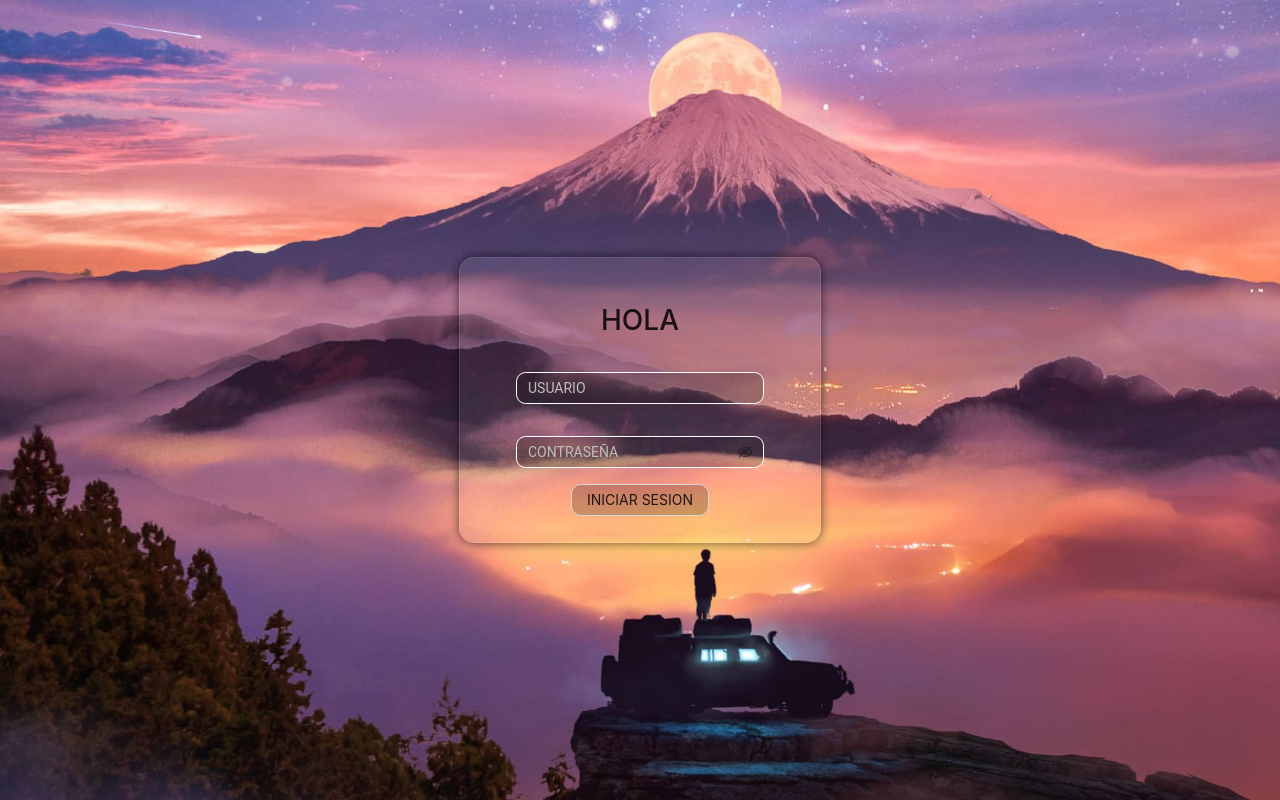
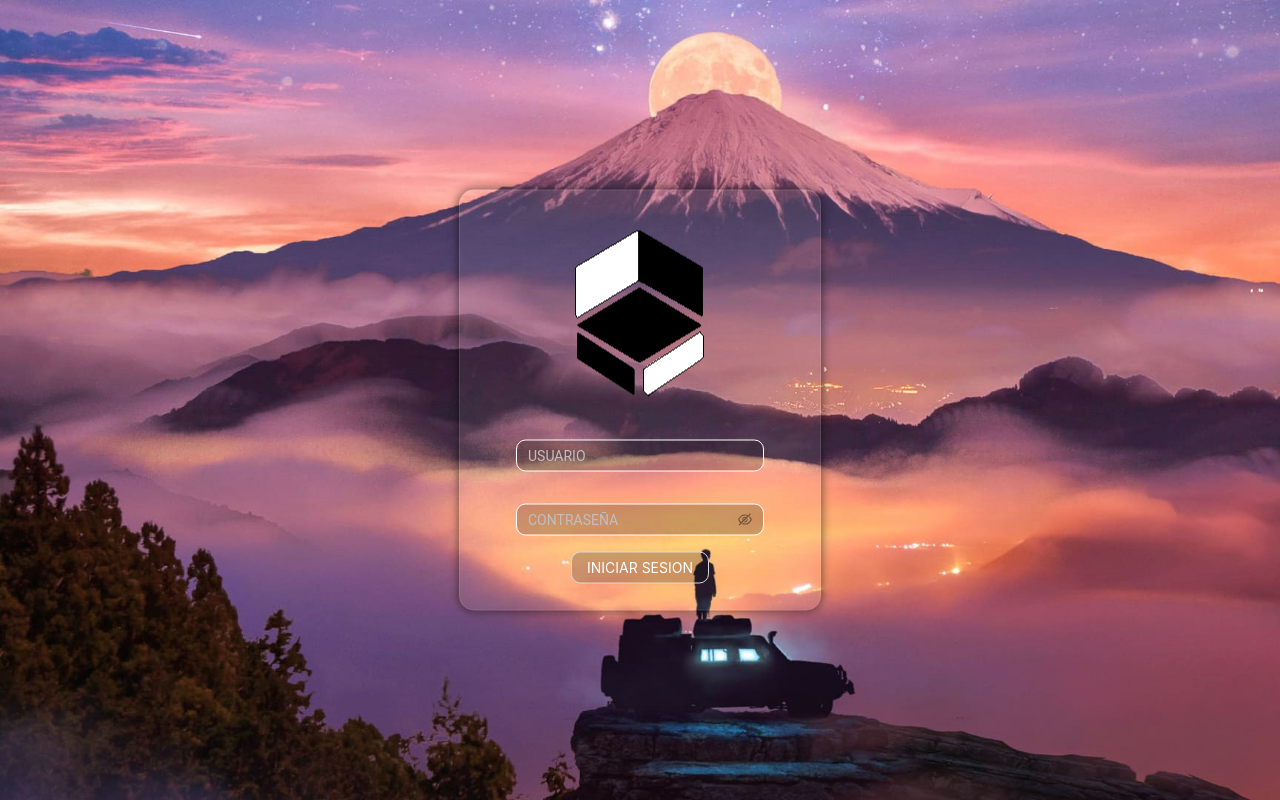
Before and after one commit to MisaelRgMvp/dualex, a React (Create React App) app: page / in a window 1280 px wide. Built offline with nearby package versions, Linux system fonts and the light colour scheme.

Commit message:
Creacion de logo

```diff
--- a/src/desing/designL.css
+++ b/src/desing/designL.css
@@ -27,6 +27,7 @@
     border-radius: 0.6rem;
     text-align: center;
     position: relative;
+    color: white;
     max-width: 100%;
     width: fit-content;
     margin-bottom: 1rem;
@@ -48,3 +49,6 @@ Input::placeholder{
     font-family:  Arial;
     border-radius: 0.6rem;
 }
+img{
+    margin-bottom: 1.5rem;
+}
--- a/src/desing/desing.css
+++ b/src/desing/desing.css
@@ -4,6 +4,7 @@ Input::placeholder{
     font-family:  Roboto;
 }
 body{
+    color: white;
     background-color: rgb(153, 120, 230);
     background-image: URL('../images/66159.jpg');
     background-repeat: no-repeat;
--- a/src/pages/login.js
+++ b/src/pages/login.js
@@ -1,12 +1,14 @@
 import React from 'react'
+import mvp from '../images/mvp.png';
 import '../desing/designL.css'
 import { Button, Input } from 'antd'
 export default function Login() {
   return (
     <div>
       <grid className='containerPrincipalL'>
+
       <grid className='containerSecundarioL'>
-        <h1>HOLA</h1>
+      <img src={mvp}></img>
             <form>
                 <Input
                 //style={{width:'290px', height:'35px', borderRadius:'12px', backgroundColor: 'rgba(0,0,0,0)'}}
```
Also changed, not shown: src/images/mvp.png (added).
